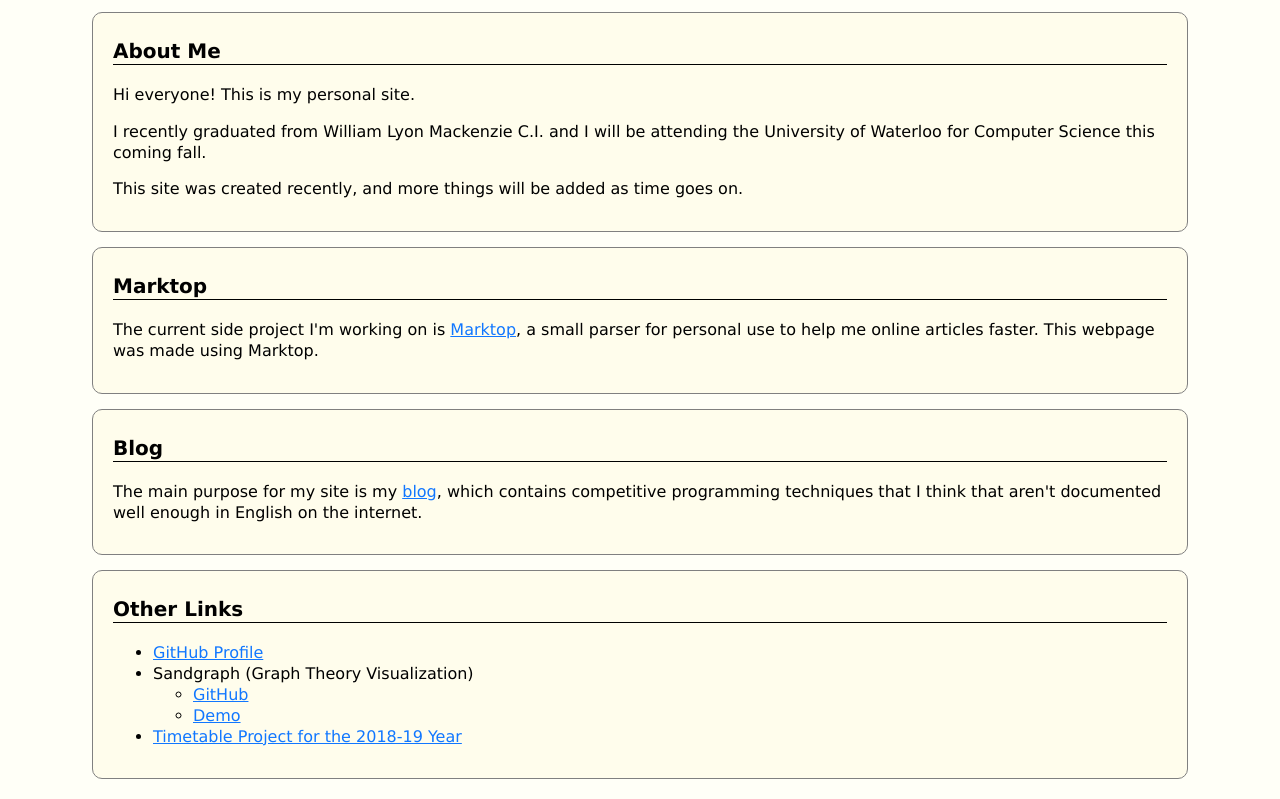
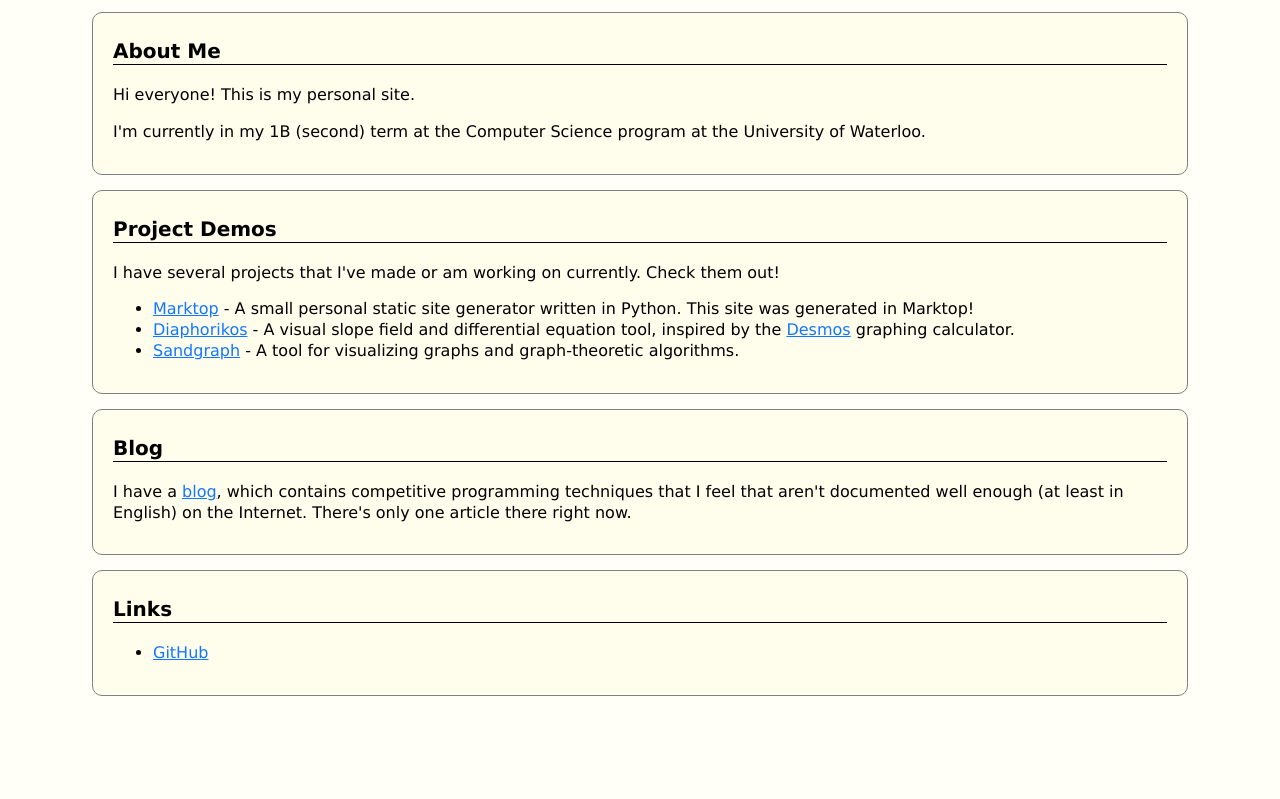
Before and after one commit to richardyi25/richardyi25.github.io, a plain HTML site: page index.html in a window 1280 px wide. Shown: the part 122-921 px from the top of the page. After the commit the page ends 838 px from the top, so only its background shows below. Drawn offline with nearby package versions, Linux system fonts and the light colour scheme; some packages are replaced by stand-ins of ours.

Commit message:
update information

```diff
--- a/index.html
+++ b/index.html
@@ -31,22 +31,40 @@
 					</p>
 
 					<p>
-						I recently graduated from William Lyon Mackenzie C.I. and I will be attending the University of Waterloo for Computer Science this coming fall.
-					</p>
-
-					<p>
-						This site was created recently, and more things will be added as time goes on.
+						I'm currently in my 1B (second) term at the Computer Science program at the University of Waterloo.
 					</p>
 				</div>
 			</div>
 
 			<div id="toc1" class="section">
-				<div class="heading">Marktop</div>
+				<div class="heading">Project Demos</div>
 				<div class="subsection">
 
 					<p>
-						The current side project I'm working on is <a href="marktop/index.html">Marktop</a>, a small parser for personal use to help me online articles faster. This webpage was made using Marktop.
+						I have several projects that I've made or am working on currently. Check them out!
 					</p>
+
+<ul>
+
+<li>
+
+<a href="marktop/index.html">Marktop</a> - A small personal static site generator written in Python. This site was generated in Marktop!
+
+</li>
+
+<li>
+
+<a href="http://diaphorikos.ml">Diaphorikos</a> - A visual slope field and differential equation tool, inspired by the <a href="http://desmos.com/">Desmos</a> graphing calculator.
+
+</li>
+
+<li>
+
+<a href="sandgraph/index.html">Sandgraph</a> - A tool for visualizing graphs and graph-theoretic algorithms.
+
+</li>
+
+</ul>
 				</div>
 			</div>
 
@@ -55,30 +73,18 @@
 				<div class="subsection">
 
 					<p>
-						The main purpose for my site is my <a href="blog/index.html">blog</a>, which contains competitive programming techniques that I think that aren't documented well enough in English on the internet.
+						I have a <a href="blog/index.html">blog</a>, which contains competitive programming techniques that I feel that aren't documented well enough (at least in English) on the Internet. There's only one article there right now.
 					</p>
 				</div>
 			</div>
 
 			<div id="toc3" class="section">
-				<div class="heading">Other Links</div>
+				<div class="heading">Links</div>
 				<div class="subsection">
 
 <ul>
 
-<li><a href="https://github.com/richardyi25/marktop">GitHub Profile</a></li>
-
-<li>Sandgraph (Graph Theory Visualization)</li>
-
-<ul>
-
-<li><a href="https://github.com/richardyi25/sandgraph">GitHub</a></li>
-
-<li><a href="sandgraph/index.html">Demo</a></li>
-
-</ul>
-
-<li><a href="http://timetables.ml/view/">Timetable Project for the 2018-19 Year</a></li>
+<li><a href="https://github.com/richardyi25">GitHub</a></li>
 
 </ul>
 				</div>
```
Also changed, not shown: blog/rangecomp/index.html (added, +63 -0 lines), marktop/index.html (+2 -2 lines).
